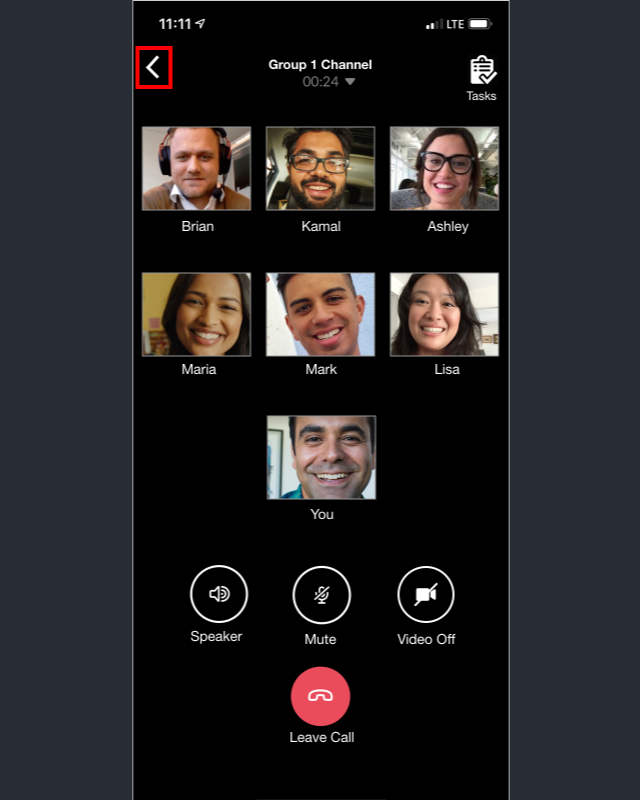
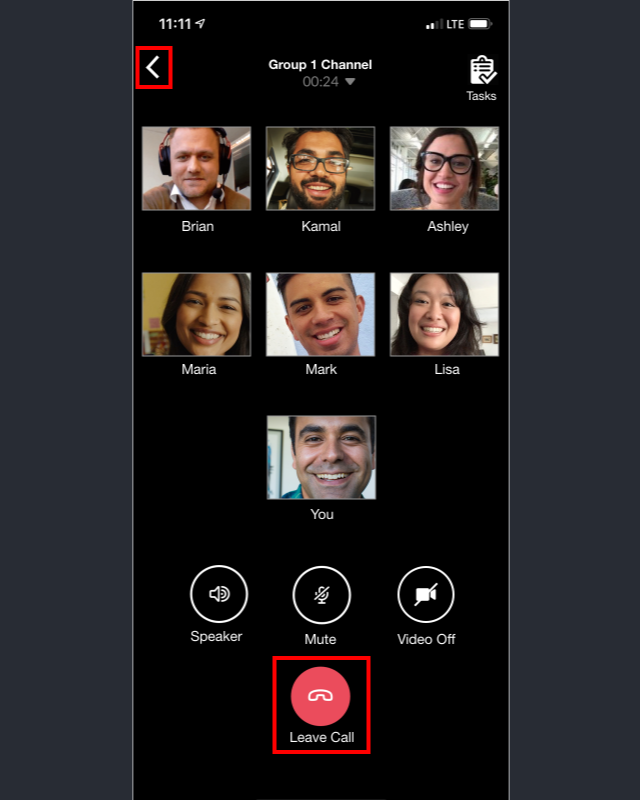
Before and after one commit to makicoding/New-Slack-Prototype, a React (Create React App) app: page /page3 in a window 1280 px wide. Shown: the whole page, without its empty margins (319-959 px from the left). Built offline with nearby package versions, Linux system fonts and the light colour scheme.

Commit message:
page3.js updated

```diff
--- a/src/pages/page3.css
+++ b/src/pages/page3.css
@@ -12,3 +12,18 @@
 .p3Button1:hover {
     cursor: pointer;
 }
+
+.p3Button3 {
+    width: 90px;
+    height: 90px;
+
+    border: 4px solid red;
+
+    position: absolute;
+    left: 140px;
+    top: 656px;
+}
+
+.p3Button3:hover {
+    cursor: pointer;
+}
--- a/src/pages/page3.js
+++ b/src/pages/page3.js
@@ -15,7 +15,7 @@ class Page3 extends React.Component {
         );
     }
 
-    p3Button2Click = () => {
+    p3Button3Click = () => {
         window.open(
             "/", "_self"
         );
@@ -31,7 +31,7 @@ class Page3 extends React.Component {
 
                     <Link className="p3Button1" onClick={this.p3Button1Click}></Link>
 
-                    <Link className="p3Button2" onClick={this.p3Button2Click}></Link>
+                    <Link className="p3Button3" onClick={this.p3Button3Click}></Link>
                 </div>
 
             </div>
```
